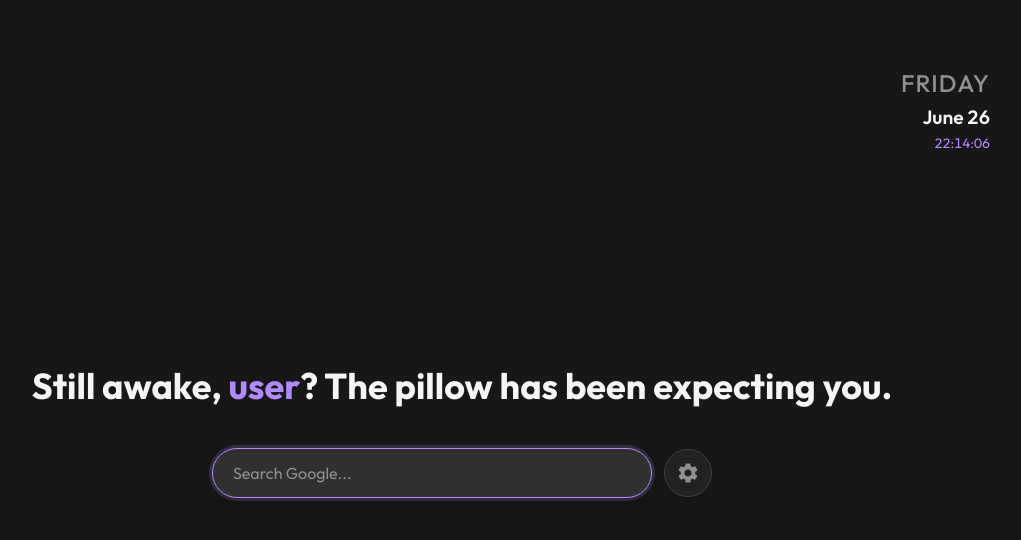
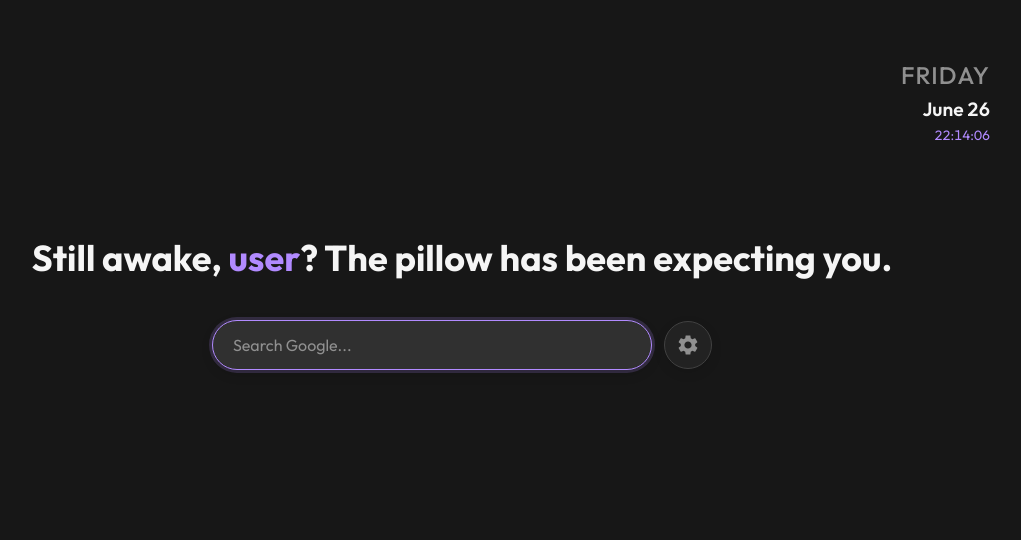
Before and after one commit to sarthak23j/browser-dashboard, a React (Vite) app: page / in a window 1280 px wide. Shown: the top 540 px of the page, without its empty margins (178-1199 px from the left). Built offline with nearby package versions, Linux system fonts and the light colour scheme.

Commit message:
fix: prevent dual overflow and ensure panel ends cleanly within 100dvh

```diff
--- a/src/styles/Home.css
+++ b/src/styles/Home.css
@@ -1,5 +1,7 @@
 .home-container {
   width: 100%;
+  max-width: 100%;
+  min-width: 0;
   display: flex;
   justify-content: center;
 }
@@ -7,6 +9,8 @@
 /* Wrapper that stacks search bar + panel vertically */
 .home-inner {
   width: 100%;
+  max-width: 100%;
+  min-width: 0;
   display: flex;
   flex-direction: column;
   align-items: center;
@@ -16,6 +20,7 @@
 .search-form {
   width: 100%;
   max-width: 500px;
+  min-width: 0;
 }
 
 .search-wrapper {
@@ -23,10 +28,14 @@
   align-items: center;
   gap: 0.75rem;
   width: 100%;
+  max-width: 100%;
+  min-width: 0;
 }
 
 .search-input {
   flex: 1;
+  width: auto;
+  min-width: 0;
   background: var(--bg-secondary);
   border: 1px solid var(--border-color);
   color: var(--text-primary);
@@ -114,6 +123,8 @@
 /* ── Inline settings panel ───────────────────────────────────────────────── */
 .settings-panel {
   width: 100%;
+  max-width: 100%;
+  min-width: 0;
   /* Collapsed */
   max-height: 0;
   overflow: hidden;
@@ -125,12 +136,20 @@
 }
 
 .settings-panel--open {
-  max-height: 70vh;
+  max-height: calc(100dvh - 25rem);
   overflow-y: auto;
   opacity: 1;
   pointer-events: auto;
   scrollbar-width: thin;
   scrollbar-color: var(--border-color) transparent;
+  padding-bottom: 1.5rem;
+}
+
+@media (max-width: 768px) {
+  .settings-panel--open {
+    max-height: calc(100dvh - 23rem);
+    padding-bottom: 1rem;
+  }
 }
 
 .settings-panel--open::-webkit-scrollbar {
@@ -148,6 +167,8 @@
   gap: 1.5rem;
   padding: 1.25rem 0 0.5rem;
   width: 100%;
+  max-width: 100%;
+  min-width: 0;
 }
 
 /* ── Animations ──────────────────────────────────────────────────────────── */
--- a/src/styles/Layout.css
+++ b/src/styles/Layout.css
@@ -2,9 +2,10 @@
   display: flex;
   flex-direction: column;
   height: 100vh;
+  height: 100dvh;
   width: 100%;
-  padding: 2rem;
-  overflow: visible;
+  padding: 1.5rem 2rem;
+  overflow: hidden;
 }
 
 .layout-header {
@@ -12,7 +13,7 @@
   justify-content: flex-end;
   align-items: flex-start;
   flex-shrink: 0;
-  padding-bottom: 2rem;
+  padding-bottom: 1rem;
 }
 
 .logo-section h1 {
@@ -26,17 +27,16 @@
   text-shadow: 0 0 15px var(--accent-purple-glow);
 }
 
-
-
 /* Centered Main Area */
 .layout-main {
   flex: 1;
+  min-height: 0;
   display: flex;
   align-items: center;
-  justify-content: center;
-  overflow: visible;
-  padding: 2rem 0;
-
+  justify-content: flex-start;
+  flex-direction: column;
+  overflow: hidden;
+  padding: 0;
 }
 
 /* Content wrapper ensuring greeting is in a set place */
@@ -45,11 +45,13 @@
   flex-direction: column;
   align-items: center;
   width: min(1600px, 95%);
-  height: 80%;
-  margin-top: 8rem;
+  max-height: 100%;
+  margin-top: clamp(1.5rem, 5vh, 4rem);
+  flex: 1;
+  min-height: 0;
 }
 
-/* Outlet area — panel manages its own scroll, so keep this visible */
+/* Outlet area — panel manages its own scroll */
 .outlet-scroll-container {
   flex: 1;
   width: 100%;
@@ -58,6 +60,7 @@
   display: flex;
   flex-direction: column;
   align-items: center;
+  min-height: 0;
 }
 
 @media (max-width: 768px) {
@@ -65,6 +68,7 @@
     padding: 1rem;
     height: 100vh;
     height: 100dvh;
+    overflow: hidden;
   }
 
   .layout-header {
@@ -75,14 +79,13 @@
   .layout-main {
     flex-direction: column;
     padding: 0;
-    justify-content: space-between;
+    justify-content: flex-start;
   }
 
   .center-content-wrapper {
     width: 100%;
-    margin-top: 7rem;
+    margin-top: 1.5rem;
     height: auto;
     flex: 1;
   }
-
 }
```
